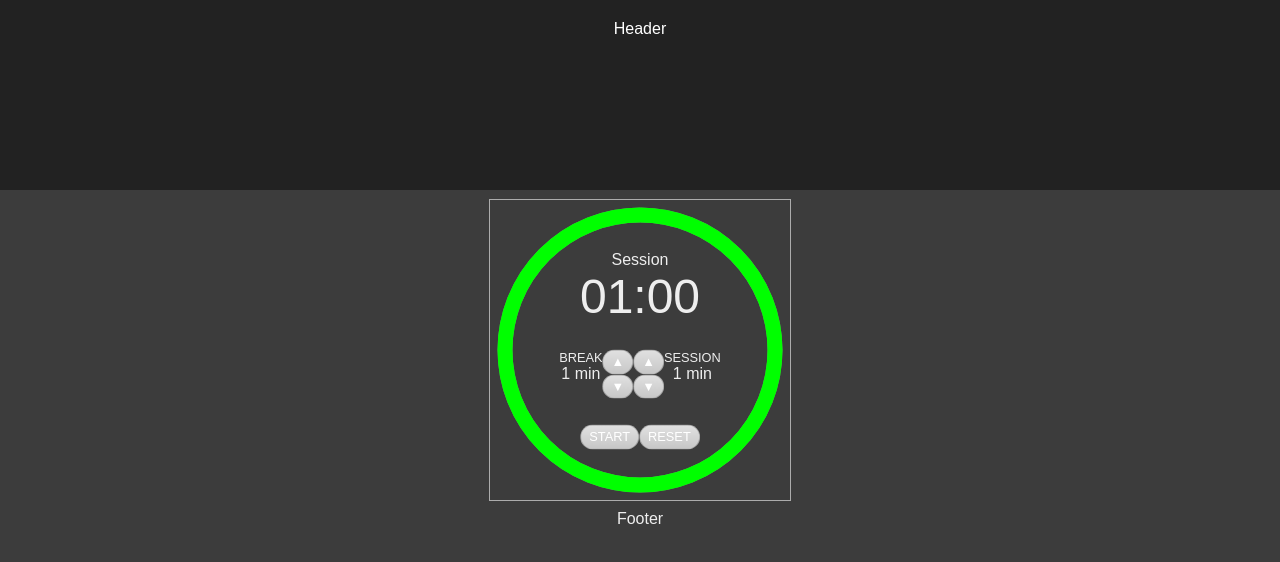
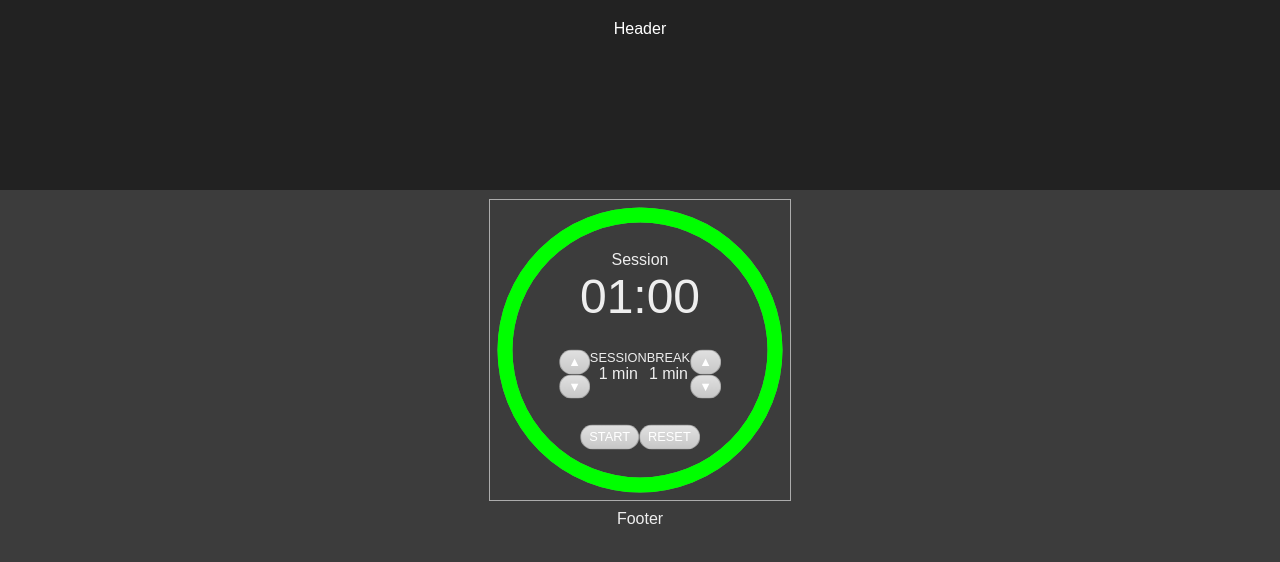
Before and after one commit to brimarq/fcc-pomodoro-clock, a React (Create React App) app: page / in a window 1280 px wide. Shown: the top 562 px of the page. Built offline with nearby package versions, Linux system fonts and the light colour scheme.

Commit message:
Display #session-length first

```diff
--- a/src/TimerSettings.js
+++ b/src/TimerSettings.js
@@ -9,15 +9,14 @@ class TimerSettings extends PureComponent {
 
     return (
       <div id="timer-settings">
-
+        <TimerLength
+          setting="session"
+          length={sessionLength}
+          isRunning={isRunning}
+        />
         <TimerLength
           setting="break"
           length={breakLength}
-          isRunning={isRunning}
-        />
-        <TimerLength
-          setting="session"
-          length={sessionLength}
           isRunning={isRunning}
         />
       </div>
```
